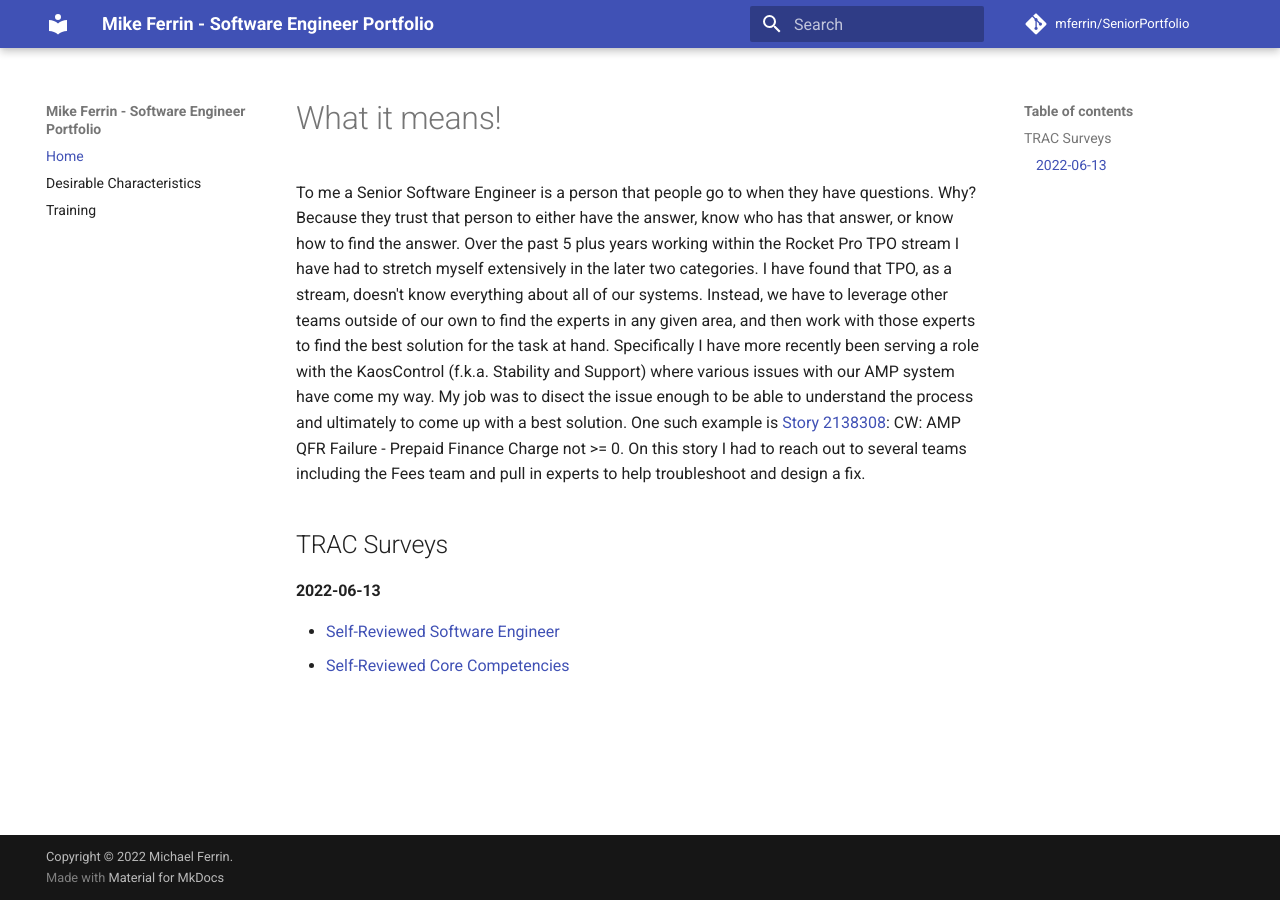
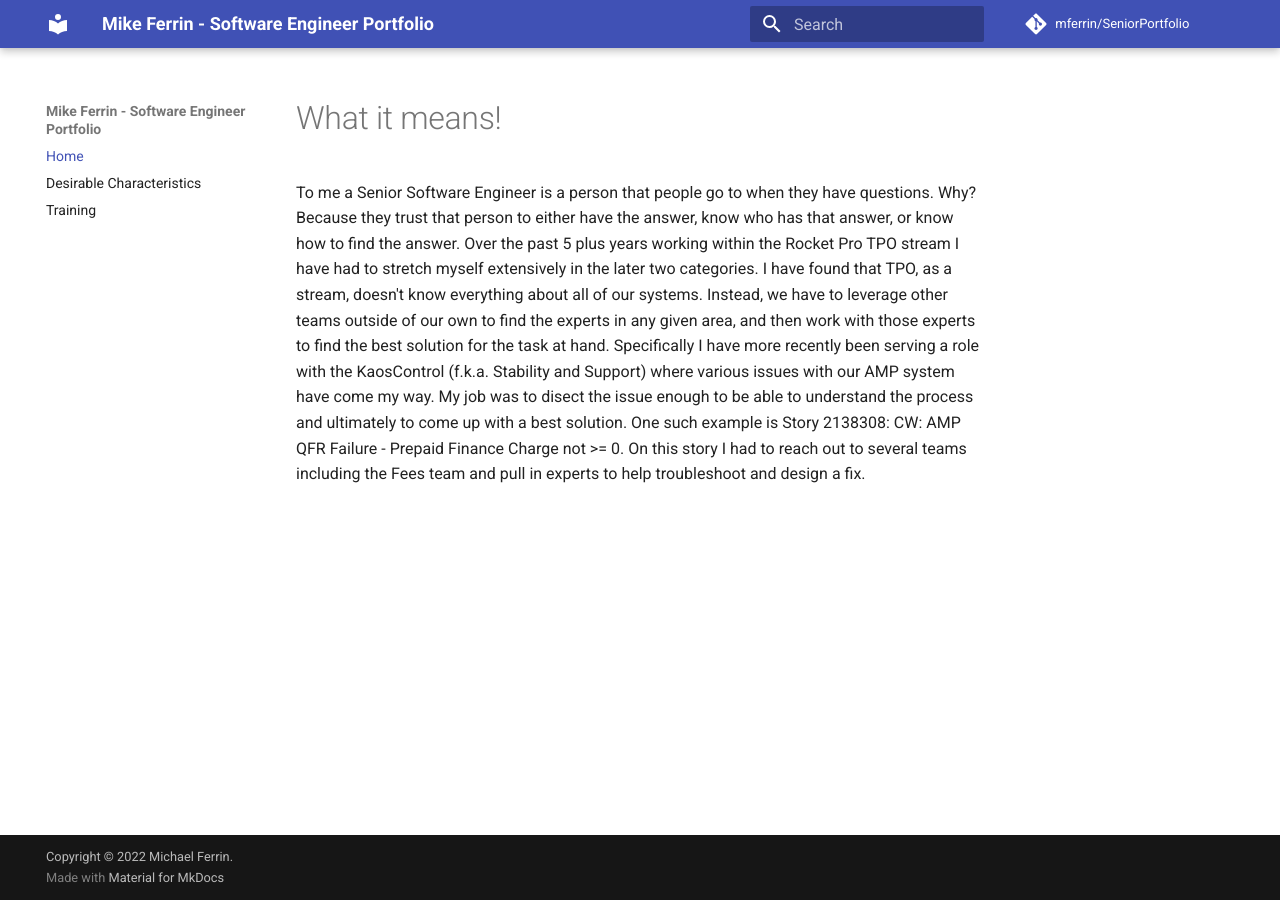
Before and after one commit to whwar9739/ResumePortfolio, an MkDocs documentation site: the page built from docs/index.md, in a window 1280 px wide. Built offline with MkDocs 1.6.1 and Material for MkDocs 9.7.7, drawn with Linux system fonts in a browser that asks for light colours.

Commit message:
Remove internal links

```diff
--- a/docs/index.md
+++ b/docs/index.md
@@ -1,10 +1,3 @@
 # What it means!
 
-To me a Senior Software Engineer is a person that people go to when they have questions. Why? Because they trust that person to either have the answer, know who has that answer, or know how to find the answer. Over the past 5 plus years working within the Rocket Pro TPO stream I have had to stretch myself extensively in the later two categories. I have found that TPO, as a stream, doesn't know everything about all of our systems. Instead, we have to leverage other teams outside of our own to find the experts in any given area, and then work with those experts to find the best solution for the task at hand. Specifically I have more recently been serving a role with the KaosControl (f.k.a. Stability and Support) where various issues with our AMP system have come my way. My job was to disect the issue enough to be able to understand the process and ultimately to come up with a best solution. One such example is <a href="https://tfs.rockfin.com/QL/IT/_workitems/edit/2138308" target="_blank">Story 2138308</a>: CW: AMP QFR Failure - Prepaid Finance Charge not >= 0. On this story I had to reach out to several teams including the Fees team and pull in experts to help troubleshoot and design a fix.
-
-## TRAC Surveys
-
-#### 2022-06-13
-
- - <a target="_blank" href="SE-Survey-MikeFerrinSelf-2022-06-13.json" download="SE-Survey-MikeFerrinSelf-2022-06-13.json">Self-Reviewed Software Engineer</a>
- - <a target="_blank" href="Core-Survey-MikeFerrinSelf-2022-06-13.json" download="Core-Survey-MikeFerrinSelf-2022-06-13.json">Self-Reviewed Core Competencies</a>
+To me a Senior Software Engineer is a person that people go to when they have questions. Why? Because they trust that person to either have the answer, know who has that answer, or know how to find the answer. Over the past 5 plus years working within the Rocket Pro TPO stream I have had to stretch myself extensively in the later two categories. I have found that TPO, as a stream, doesn't know everything about all of our systems. Instead, we have to leverage other teams outside of our own to find the experts in any given area, and then work with those experts to find the best solution for the task at hand. Specifically I have more recently been serving a role with the KaosControl (f.k.a. Stability and Support) where various issues with our AMP system have come my way. My job was to disect the issue enough to be able to understand the process and ultimately to come up with a best solution. One such example is Story 2138308: CW: AMP QFR Failure - Prepaid Finance Charge not >= 0. On this story I had to reach out to several teams including the Fees team and pull in experts to help troubleshoot and design a fix.
```
Also changed, not shown: docs/DesChar.md (+6 -6 lines).
